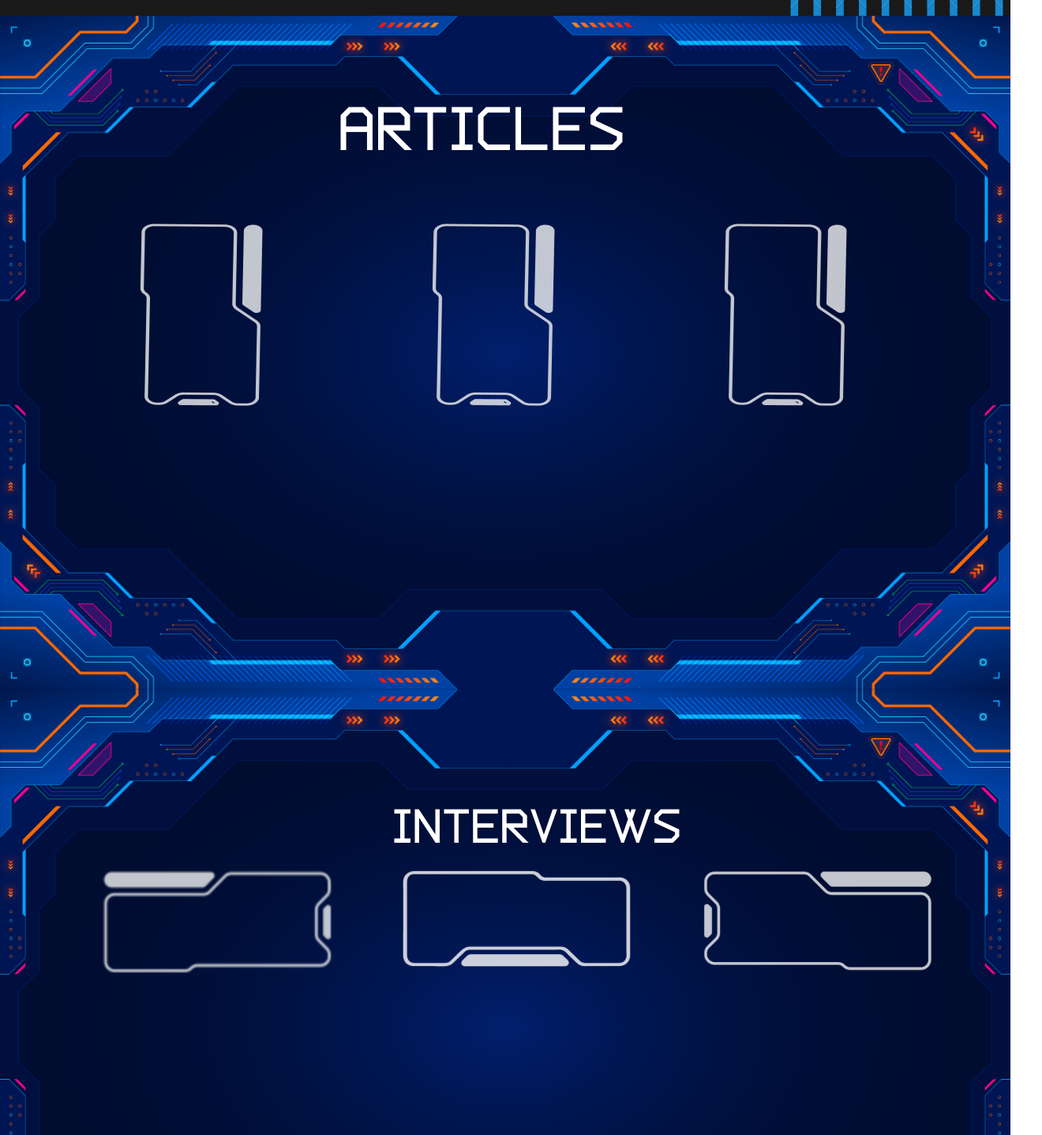
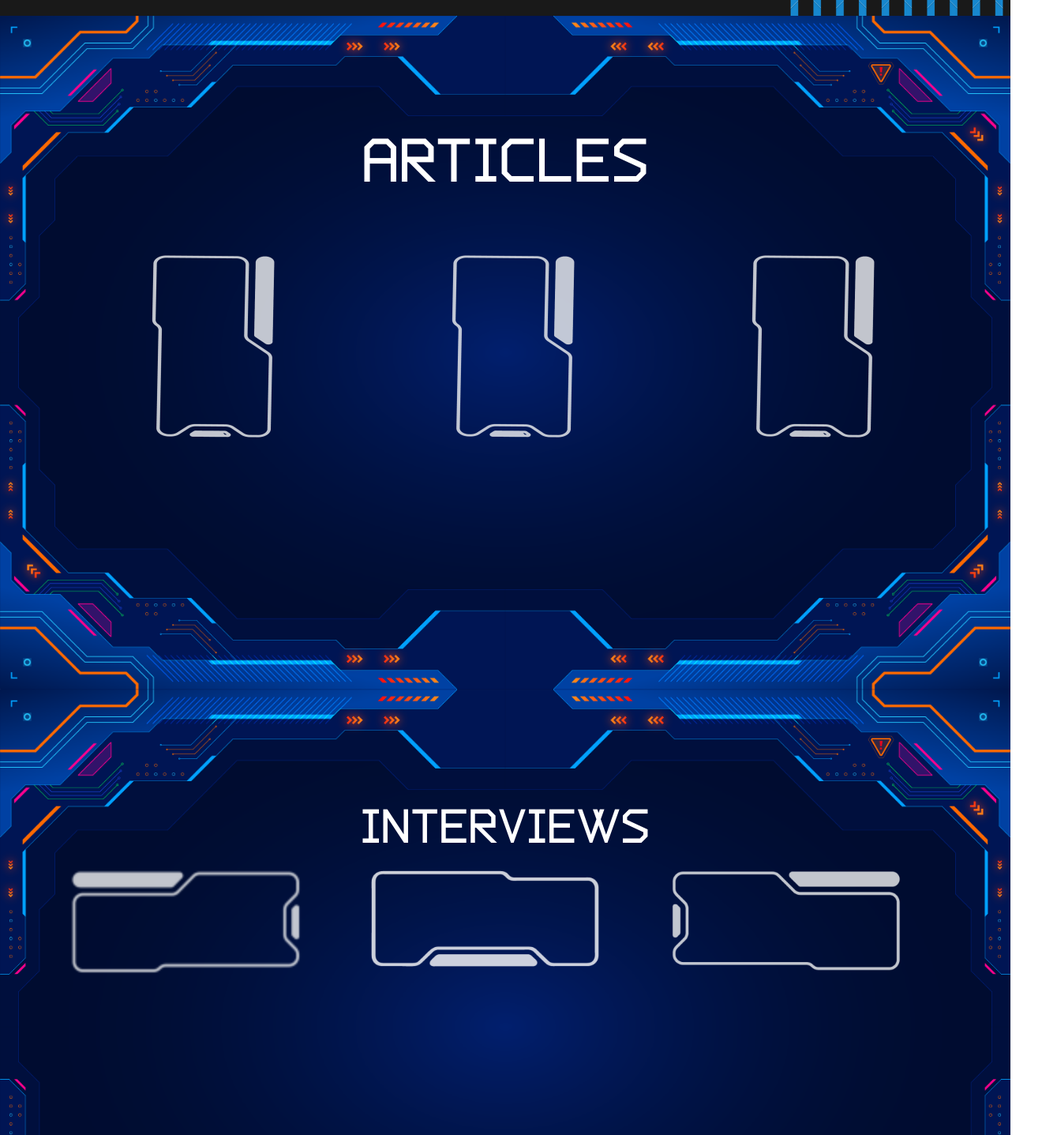
Before and after one commit to somesh2002/somesh2002.github.io, a plain HTML site: page index.html in a window 1280 px wide. Shown: the part 700-2137 px from the top of the page at 79% size, 1320 px wide, since content can reach past the window. Drawn offline with nearby package versions, Linux system fonts and the light colour scheme; files whose address does not match are found by name; a web font is replaced by a local one.

Commit message:
correction

```diff
--- a/index.html
+++ b/index.html
@@ -55,7 +55,7 @@
 <section  class="article_main" style="position:relative;">
 	<img src="./Images/small_long_vector+background.png" alt="Main page" style="width: 100%; height:auto;">
 
-<div class="mt-8 container" style="position: absolute; top: 0px; margin: 100px 40px 100px 40px; ">
+<div class="mt-8 container-fluid" style="position: absolute; top: 0px; margin-top: 140px">
 <div class="" ><p style="font-family: 'file1'; color: white;" class="text-center display-3" > ARTICLES </p></div>
 
 <div class="container">
@@ -82,7 +82,7 @@
 <section  class="article_main " style="position:relative;">
 	<img src="./Images/small_long_vector+background.png" alt="Main page" style="width: 100%; height:auto;">
 
-<div class="mt-8 container-fluid" style="position: absolute; top: 0px; margin: 140px 40px; ">
+<div class="mt-8 container-fluid" style="position: absolute; top: 0px; margin-top: 140px">
 <div class="" ><p style="font-family: 'file1'; color: white;" class="text-center display-4" > INTERVIEWS </p></div>
 
 <div class="container">
```
